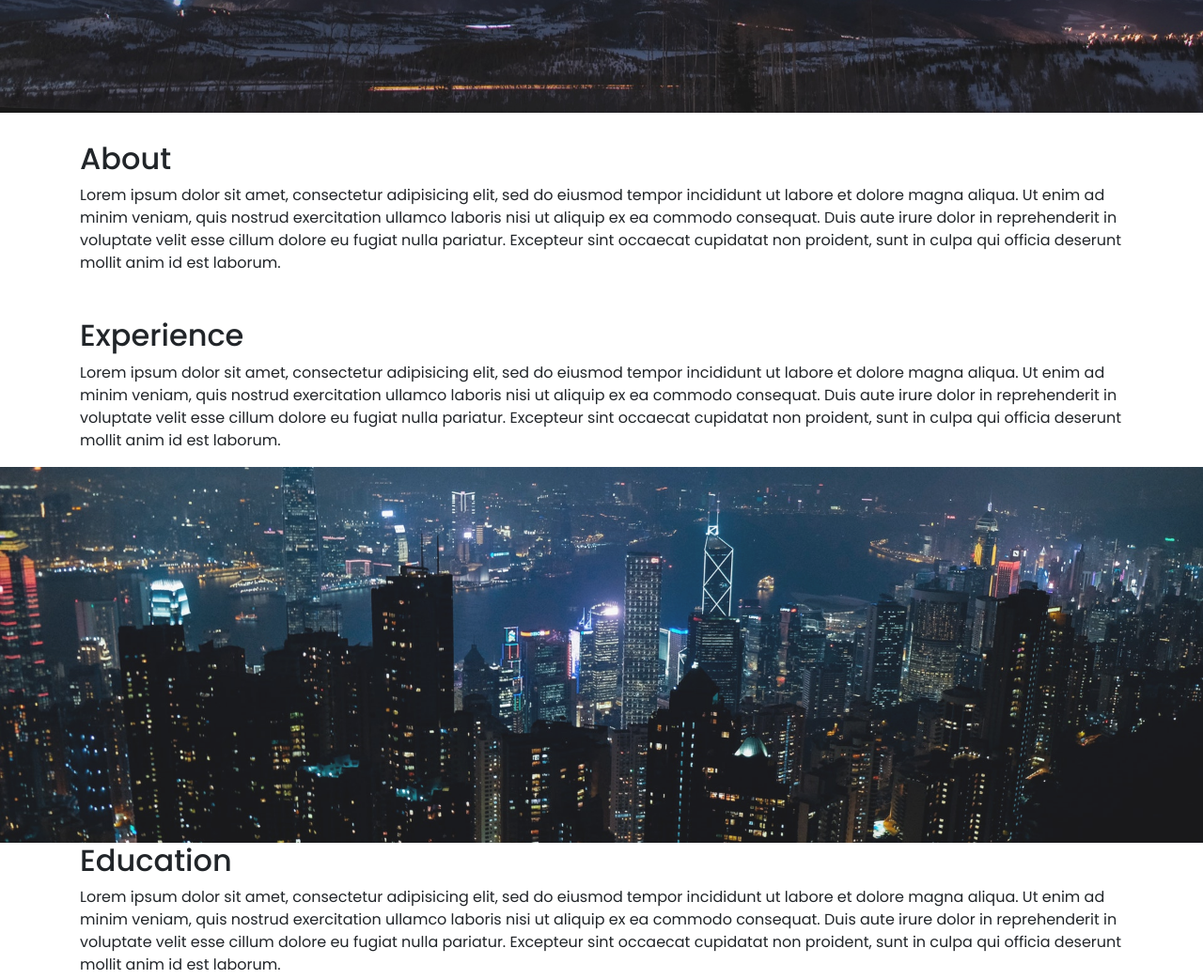
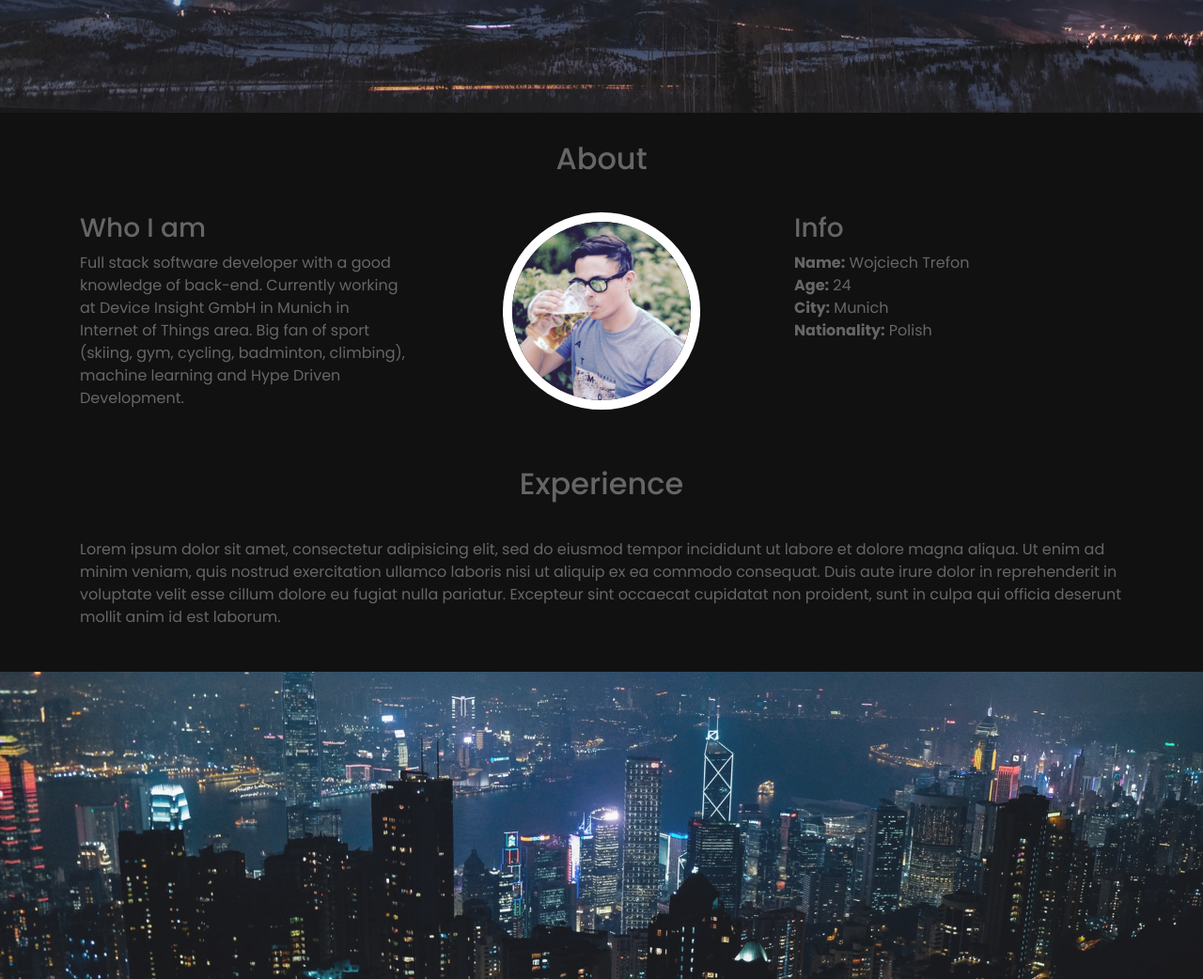
Before and after one commit to wojtre/cv-trefon, a website: page index.html in a window 1280 px wide. Shown: the part 680-1722 px from the top of the page at 94% size. Drawn offline with nearby package versions, Linux system fonts and the light colour scheme.

Commit message:
Add section about

```diff
--- a/css/style.css
+++ b/css/style.css
@@ -3,6 +3,7 @@ body, html {
   margin: 0;
   font-size: 16px;
   font-family: Poppins
+
 }
 
 .navbar {
@@ -16,6 +17,12 @@ body, html {
 
 .navbar-brand {
   font-size: 20px;
+}
+
+hr {
+  border-color: #666;
+  padding-top: 30px;
+  padding-bottom: 30px;
 }
 
 .img1, .img2, .img3, .img4 {
@@ -33,6 +40,10 @@ body, html {
 
 .img2 {
   background-image: url('../img/img2.jpg');
+  min-height: 400px;
+}
+.img3 {
+  background-image: url('../img/img3.jpg');
   min-height: 400px;
 }
 
@@ -53,7 +64,22 @@ body, html {
   font-size: 25px;
 }
 
-#about {
+.photo img {
+  border-radius: 50%;
+  border-style: solid;
+  border-width: 10px;
+  border-color: #fff;
+  width: 60%;
+}
+section {
   padding-top: 30px;
   padding-bottom: 30px;
 }
+section h2 {
+  text-align: center;
+  padding-bottom: 30px;
+}
+.dark-section {
+  color: #666;
+  background-color: #111;
+}
--- a/index.html
+++ b/index.html
@@ -48,43 +48,70 @@
       <p>Full Stack Java Developer</p>
     </div>
   </div>
-
-
-  <div class="container">
-    <section id="about">
-      <h2> About </h2>
-      <p>Lorem ipsum dolor sit amet, consectetur adipisicing elit, sed do eiusmod tempor incididunt ut labore et dolore magna aliqua. Ut enim ad minim veniam, quis nostrud exercitation ullamco laboris nisi ut aliquip ex ea commodo consequat. Duis aute irure
-        dolor in reprehenderit in voluptate velit esse cillum dolore eu fugiat nulla pariatur. Excepteur sint occaecat cupidatat non proident, sunt in culpa qui officia deserunt mollit anim id est laborum. </p>
-    </section>
   </div>
 
 
+  <section id="about" class="dark-section">
     <div class="container">
-    <section id="experience">
+      <h2>About</h2>
+      <div class="row">
+        <div class="col-md-4"><h3>Who I am</h3>
+          Full stack software developer with a good knowledge of back-end. Currently working at Device Insight
+          GmbH in Munich in Internet of Things area. Big fan of sport (skiing, gym, cycling, badminton, climbing), machine learning and Hype Driven Development.
+        </div>
+        <div class="col-md-4 text-center photo"><img src="../img/photo.jpg"></div>
+        <div class="col-md-4">
+          <h3>Info</h3>
+          <p>
+            <strong>Name:</strong>
+            Wojciech Trefon
+            <br>
+            <strong>Age:</strong>
+            24
+            <br>
+            <strong>City:</strong>
+            Munich
+            <br>
+            <strong>Nationality:</strong>
+            Polish
+            <br>
+
+          </p>
+        </div>
+      </div>
+    </div>
+  </section>
+
+
+  <section id="experience" class="dark-section">
+    <div class="container">
       <h2>Experience</h2>
       <p>Lorem ipsum dolor sit amet, consectetur adipisicing elit, sed do eiusmod tempor incididunt ut labore et dolore magna aliqua. Ut enim ad minim veniam, quis nostrud exercitation ullamco laboris nisi ut aliquip ex ea commodo consequat. Duis aute irure
         dolor in reprehenderit in voluptate velit esse cillum dolore eu fugiat nulla pariatur. Excepteur sint occaecat cupidatat non proident, sunt in culpa qui officia deserunt mollit anim id est laborum.</p>
+    </div>
   </section>
-  </div>
 
   <div class="img2">
   </div>
+  <section id="education" class="dark-section">
     <div class="container">
-    <section id="education">
       <h2>Education</h2>
       <p>Lorem ipsum dolor sit amet, consectetur adipisicing elit, sed do eiusmod tempor incididunt ut labore et dolore magna aliqua. Ut enim ad minim veniam, quis nostrud exercitation ullamco laboris nisi ut aliquip ex ea commodo consequat. Duis aute irure
         dolor in reprehenderit in voluptate velit esse cillum dolore eu fugiat nulla pariatur. Excepteur sint occaecat cupidatat non proident, sunt in culpa qui officia deserunt mollit anim id est laborum.</p>
+    </div>
   </section>
-  </div>
 
+
+  <section id="skills" class="dark-section">
     <div class="container">
-    <section id="skills">
       <h2>Skills</h2>
       <p>Lorem ipsum dolor sit amet, consectetur adipisicing elit, sed do eiusmod tempor incididunt ut labore et dolore magna aliqua. Ut enim ad minim veniam, quis nostrud exercitation ullamco laboris nisi ut aliquip ex ea commodo consequat. Duis aute irure
         dolor in reprehenderit in voluptate velit esse cillum dolore eu fugiat nulla pariatur. Excepteur sint occaecat cupidatat non proident, sunt in culpa qui officia deserunt mollit anim id est laborum.</p>
+    </div>
   </section>
+
+  <div class="img3">
   </div>
-
   <script src="node_modules/jquery/dist/jquery.min.js"></script>
   <script src="node_modules/bootstrap/dist/js/bootstrap.min.js"></script>
 </body>
```
Also changed, not shown: img/img3.jpg (added), img/photo.jpg (added). Lines whose indentation alone changed are shown as unchanged.
